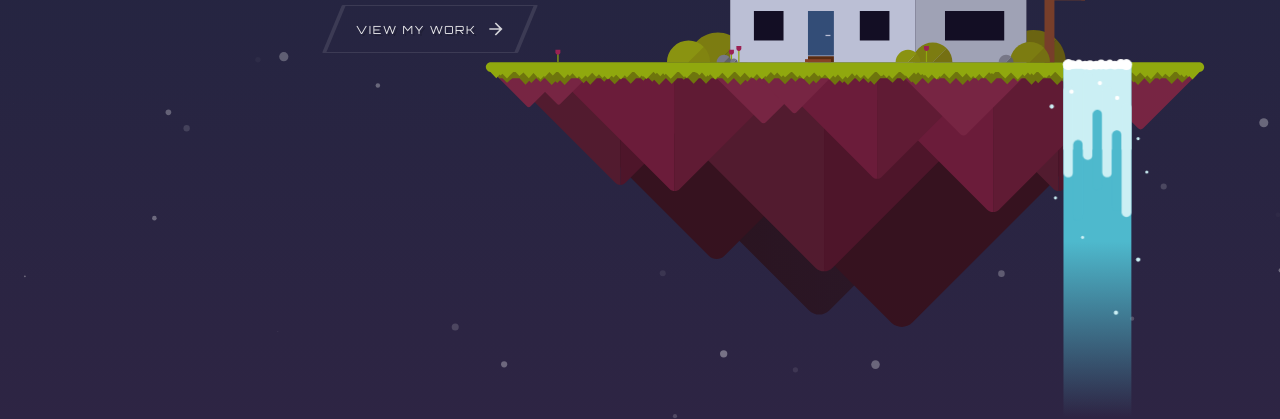
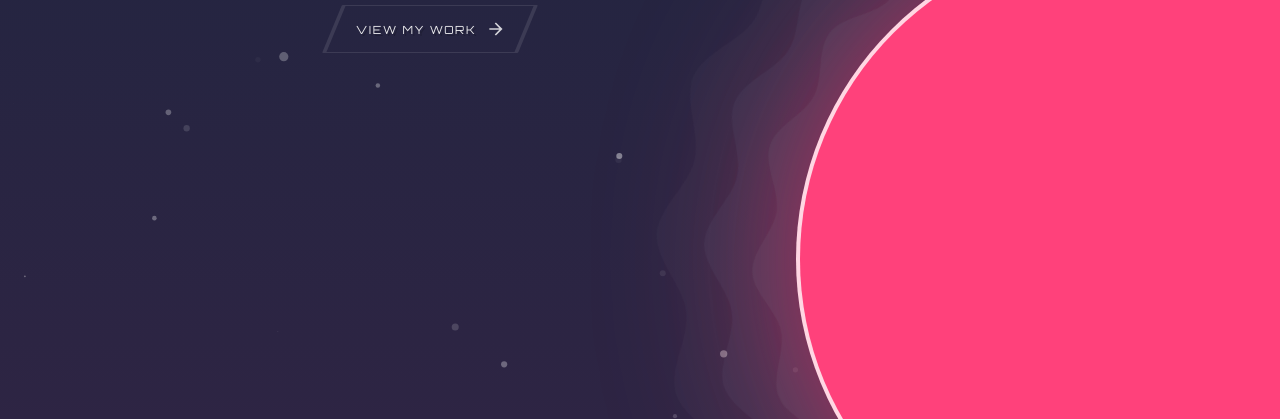
Before and after one commit to SwenneT/swennet.github.io, a plain HTML site: page index.html in a window 1280 px wide. Shown: the part 381-800 px from the top of the page. Drawn offline with nearby package versions, Linux system fonts and the light colour scheme.

Commit message:
replace island

```diff
--- a/index.html
+++ b/index.html
@@ -60,11 +60,17 @@
 					</div>
 				</div>
 
-				<div class="island">
-					<img id="floating-island" class="svg" src="images/island.svg">
+				<div class="purple-planet">
+					<img src="images/sun-shape.svg" class="sun-shape-1 svg">
+
+					<img src="images/sun-shape.svg" class="sun-shape-2 svg">
+
+					<img src="images/sun-shape.svg" class="sun-shape-3 svg">
+
+					<div class="sun-border"></div>
+
+					<img src="images/sun.svg" class="sun-inner svg">
 				</div>
-
-				<div class="gradient-bottom"></div>
 
 			</section>
 
--- a/sass/main.scss
+++ b/sass/main.scss
@@ -357,3 +357,137 @@ main {
 		transform: translate(-50%, -50%) rotate(0deg);
 	}
 }
+
+.purple-planet {
+	width: 100%;
+	height: 160vh;
+
+	position: absolute;
+	top: 0;
+	left: 0;
+
+	overflow: hidden;
+
+	.sun-inner {
+		width: 80vh;
+		height: 80vh;
+
+		position: absolute;
+		bottom: 40vh;
+		right: -20vh;
+
+		filter: drop-shadow(0px 0px 10vh rgba(#ff417b, 0.6));
+
+		animation: sunGlow1 3s infinite;
+	}
+
+	.sun-border {
+		width: calc(80vh + 8px);
+		height: calc(80vh + 8px);
+
+		border-radius: 9999px;
+
+		position: absolute;
+		bottom: calc(40vh - 4px);
+		right: calc(-20vh - 4px);
+
+		background: white;
+
+		filter: drop-shadow(0px 0px 5vh rgba(#ca003d, 0.3));
+	}
+
+	.sun-shape-1 {
+		width: calc(80vh + 12vh);
+		height: calc(80vh + 12vh);
+
+		position: absolute;
+		bottom: calc(40vh - 6vh);
+		right: calc(-20vh - 6vh);
+
+		opacity: 0.05;
+
+		fill: red !important;
+
+		animation: sunAnim1 40s linear infinite;
+
+		filter: drop-shadow(0px 0px 5vh rgba(#ff0752, 1));
+	}
+
+	.sun-shape-2 {
+		width: calc(80vh + 24vh);
+		height: calc(80vh + 24vh);
+
+		position: absolute;
+		bottom: calc(40vh - 12vh);
+		right: calc(-20vh - 12vh);
+
+		opacity: 0.04;
+
+		fill: white;
+
+		filter: drop-shadow(0px 0px 5vh rgba(#ff0752, 1));
+
+		transform: rotate(40deg);
+		animation: sunAnim2 55s linear infinite;
+	}
+
+	.sun-shape-3 {
+		width: calc(80vh + 36vh);
+		height: calc(80vh + 36vh);
+
+		position: absolute;
+		bottom: calc(40vh - 18vh);
+		right: calc(-20vh - 18vh);
+
+		opacity: 0.02;
+
+		fill: white;
+
+		transform: rotate(70deg);
+		animation: sunAnim3 70s linear infinite;
+	}
+}
+
+@keyframes sunGlow1 {
+	0% {
+		filter: drop-shadow(0px 0px 10vh rgba(#ff417b, 0.6));
+	}
+
+	50% {
+		filter: drop-shadow(0px 0px 15vh rgba(#ff417b, 0.4));
+	}
+
+	100% {
+		filter: drop-shadow(0px 0px 10vh rgba(#ff417b, 0.6));
+	}
+}
+
+@keyframes sunAnim1 {
+	from {
+		transform: rotate(0deg);
+	}
+
+	to {
+		transform: rotate(360deg);
+	}
+}
+
+@keyframes sunAnim2 {
+	from {
+		transform: rotate(40deg);
+	}
+
+	to {
+		transform: rotate(400deg);
+	}
+}
+
+@keyframes sunAnim3 {
+	from {
+		transform: rotate(70deg);
+	}
+
+	to {
+		transform: rotate(430deg);
+	}
+}
--- a/sass/style.scss
+++ b/sass/style.scss
@@ -38,8 +38,8 @@ $link: #ff417b;
 
 @import 'buttons.scss';
 
-@import 'island.scss';
-@import 'house.scss';
-@import 'waterfall.scss';
+//@import 'island.scss';
+//@import 'house.scss';
+//@import 'waterfall.scss';
 
 @import 'portals.scss';
```
Also changed, not shown: images/island.svg (deleted), images/sun-shape.svg (added), images/sun.svg (added), style.css, style.min.css.
